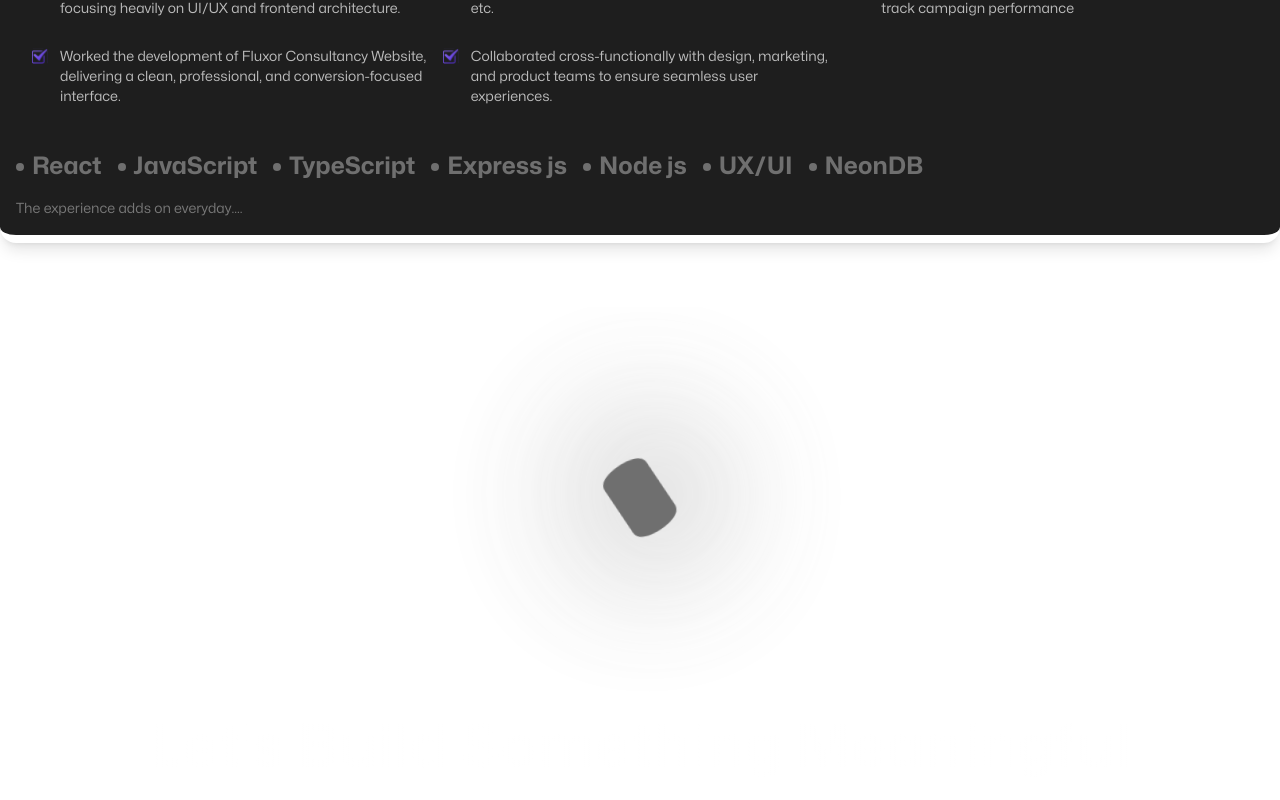
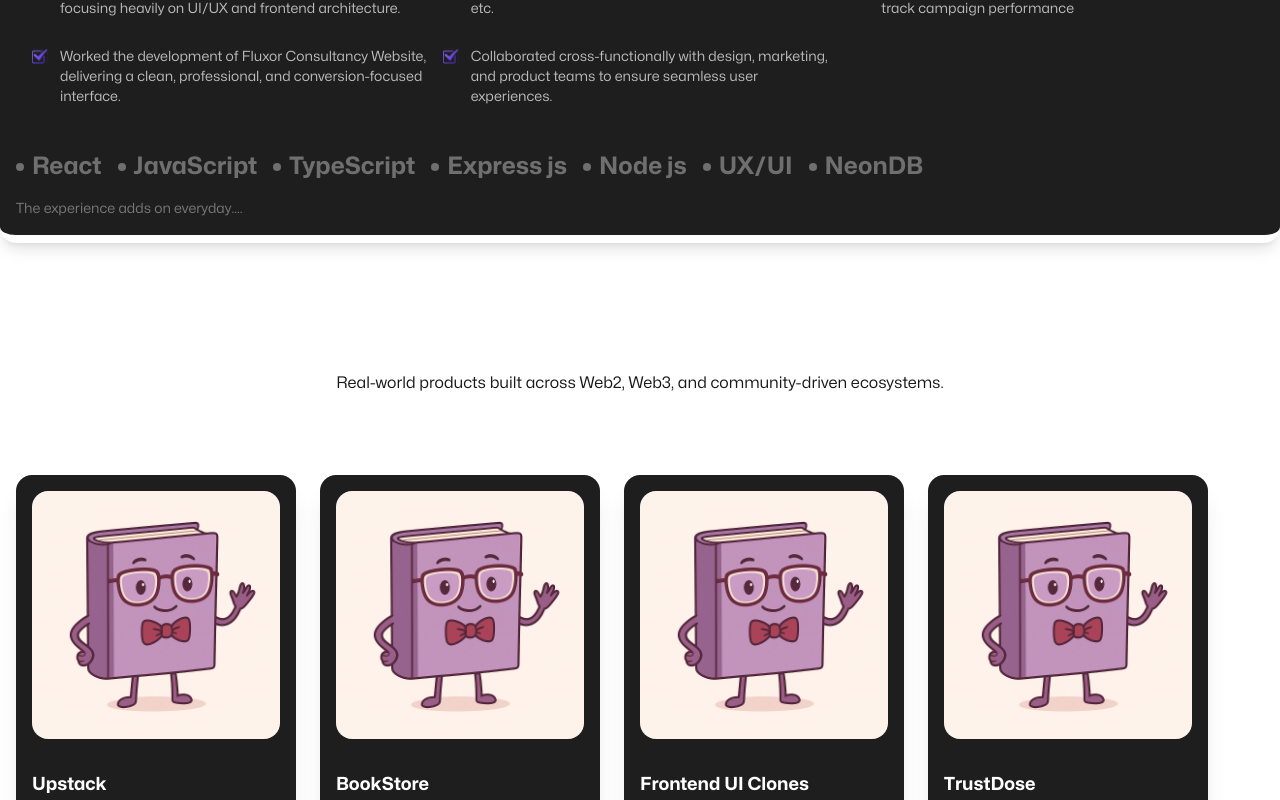
Before and after one commit to anushreemehta6/my-app, a Next.js app: page / in a window 1280 px wide. Shown: the part 3134-3934 px from the top of the page. Built offline with nearby package versions, Linux system fonts and the light colour scheme.

Commit message:
project section completed

```diff
--- /dev/null
+++ b/src/app/component/Project.tsx
@@ -0,0 +1,40 @@
+import React from "react";
+import ProjectFlipCard from "./projectFlipCard";
+import { projects } from "../constants/projects";
+import Heading from "../wrappers/heading";
+
+const Project = () => {
+  return (
+    <>
+      <div className=" min-h-screen ">
+        <div className="my-20 max-w-7xl mx-auto px-4 ">
+          <Heading>
+            A curated selection of things I’ve built and shipped.
+          </Heading>
+          <p className="text-center">
+            Real-world products built across Web2, Web3, and community-driven
+            ecosystems.
+          </p>
+        </div>
+
+        <div className="max-w-7xl mx-auto px-4 ">
+          <div className="grid grid-cols-4 gap-6 w-max">
+            {projects.map((project) => (
+              <ProjectFlipCard
+                key={project.id}
+                image={project.image}
+                title={project.title}
+                subtitle={project.subtitle}
+                links={project.links}
+                description={project.description}
+                techStack={project.techStack}
+              />
+            ))}
+          </div>
+        </div>
+      </div>
+    </>
+  );
+};
+
+export default Project;
--- /dev/null
+++ b/src/app/component/projectFlipCard.tsx
@@ -0,0 +1,82 @@
+import { Link } from "lucide-react";
+import Image from "next/image";
+
+type Props = {
+  image: any;
+  title: string;
+  subtitle: string;
+  description: string;
+  techStack: { name: string }[];
+  links: string;
+};
+
+const ProjectFlipCard = ({
+  image,
+  title,
+  links,
+  subtitle,
+  description,
+  techStack,
+}: Props) => {
+  return (
+    <div className="flip-card w-[280px] h-[360px]">
+      <div className="flip-inner relative w-full h-full rounded-2xl">
+        {/* FRONT */}
+        <div className="flip-face absolute inset-0 rounded-2xl overflow-hidden bg-[#1E1E1E] shadow-xl p-4">
+          <Image
+            src={image}
+            alt={title}
+            className="object-cover rounded-2xl  "
+          />
+
+          {/* overlay */}
+          {/* <div className="absolute inset-0 bg-black/30" /> */}
+
+          <div className="absolute bottom-4 left-4 right-4">
+            <div>
+              <h3 className="text-white font-semibold text-lg">{title}</h3>
+              <p className="text-white/70 text-sm ">{subtitle}</p>
+            </div>
+          </div>
+        </div>
+
+        {/* BACK */}
+        <div className="flip-face flip-back absolute inset-0 rounded-2xl bg-[#1E1E1E] p-5 flex flex-col justify-between">
+          <div>
+            <p className="mt-3 text-lg text-white leading-relaxed">
+              {description}
+            </p>
+          </div>
+
+          {/* TECH STACK */}
+          <div className="w-full">
+            <div className="flex flex-wrap gap-2 mt-4 w-[80%]">
+            {techStack.map((tech, idx) => (
+              <span
+                key={idx}
+                className="text-xs px-3 py-1 rounded-full bg-white/10 text-white/70"
+              >
+                {tech.name}
+              </span>
+            ))}
+          </div>
+          <div className="absolute bottom-4  right-4 w-[20%]">
+            <a
+              href={links}
+              target="_blank"
+              rel="noopener noreferrer"
+              className="bg-purple-700 rounded-full w-10 h-10 flex items-center justify-center hover:bg-purple-600 transition"
+            >
+              <Link className="w-5 h-5 text-white" />
+            </a>
+          </div>
+
+          </div>
+
+        </div>
+      </div>
+    </div>
+  );
+};
+
+export default ProjectFlipCard;
--- /dev/null
+++ b/src/app/constants/projects.ts
@@ -0,0 +1,137 @@
+import { StaticImageData } from "next/image";
+import { image, trustdose } from "../assets";
+
+export type Project = {
+  id: string;
+  title: string;
+  subtitle: string;
+  image: StaticImageData;
+  description: string;
+  features?: string[];
+  includes?: string[];
+  highlights?: string[];
+  techStack: { name: string }[];
+  links: string;
+};
+
+export const projects: Project[] = [
+  {
+    id: "1",
+    title: "Upstack",
+    subtitle: "Course Selling Platform",
+    image: image,
+    description:
+      "A scalable full-stack platform enabling instructors to create and sell courses with dashboards, authentication, and payments.",
+    features: [
+      "Instructor dashboards",
+      "Secure authentication",
+      "Course management",
+    ],
+    techStack: [
+      { name: "React" },
+      { name: "Node.js" },
+      { name: "Express" },
+      { name: "MongoDB" },
+    ],
+    links: "https://github.com/anushreemehta6/upStack---app",
+  },
+
+  {
+    id: "2",
+    title: "BookStore",
+    subtitle: "Online Book Platform",
+    image: image,
+    description:
+      "A responsive web app for discovering, purchasing, and reading books online with a clean UI.",
+    techStack: [{ name: "React" }, { name: "MongoDB" }, { name: "Node.js" }],
+    links: "https://github.com/anushreemehta6/bookstore",
+  },
+
+  {
+    id: "3",
+    title: "Frontend UI Clones",
+    subtitle: "UI/UX Practice Projects",
+    image: image,
+    description:
+      "Recreated frontend clones of popular platforms to strengthen UI/UX and frontend fundamentals.",
+    includes: ["Netflix", "Amazon", "Flipkart", "Zomato"],
+    techStack: [{ name: "HTML" }, { name: "CSS" }, { name: "JavaScript" }],
+    links: "https://github.com/anushreemehta6/zomato-clone-2",
+  },
+
+  {
+    id: "4",
+    title: "TrustDose",
+    subtitle: "Decentralized Clinical Trial Registry",
+    image: image,
+    description:
+      "A decentralized and immutable clinical trial registry built on the Flow blockchain, ensuring transparency, auditability, and public access for regulators and stakeholders.",
+    techStack: [
+      { name: "Flow Blockchain" },
+      { name: "Cadence" },
+      { name: "React" },
+      { name: "Vite" },
+      { name: "FCL" },
+      { name: "IPFS" },
+    ],
+    links: "",
+  },
+
+  {
+    id: "5",
+    title: "Readora",
+    subtitle: "Web3 Book Community Platform",
+    image: image,
+    description:
+      "A Web3-powered social platform for readers where engagement, reading streaks, and community participation are rewarded with NFTs and blockchain-based incentives.",
+    highlights: [
+      "Reading streaks & engagement tracking",
+      "NFT rewards & on-chain achievements",
+      "Brand-led NFT & phygital campaigns",
+      "Multi-role dashboards (User, Brand, Admin)",
+    ],
+    techStack: [
+      { name: "React" },
+      { name: "Node.js" },
+      { name: "MongoDB" },
+      { name: "Solidity" },
+
+
+    ],
+    links: "",
+  },
+  {
+    id: "6",
+    title: "Inside-Out",
+    subtitle: "AI-Powered Anonymous Chat App",
+    image: image,
+    description:
+      "A full-stack anonymous chat platform designed for Gen Z users to connect safely with AI or randomly matched peers. Focuses on privacy, emotional intelligence, and judgment-free conversations.",
+    highlights: [
+      "Anonymous and privacy-first conversations",
+      "AI-powered emotional intelligence",
+      "Random peer matching",
+      "Safe, judgment-free chat experience",
+    ],
+    techStack: [
+      { name: "HTML" },
+      { name: "CSS" },
+      { name: "JavaScript" },
+      { name: "OpenAI API" },
+    ],
+    links: "https://github.com/anushreemehta6/InsideOut-main",
+  },
+  {
+    id: "7",
+    title: "MausamMitra",
+    subtitle: "React Weather App",
+    image: image,
+    description: "A react based app that uses Open weather API to display data",
+    techStack: [
+      { name: "React" },
+      { name: "Tailwind" },
+      { name: "Open weather API" },
+    ],
+    links: "https://github.com/anushreemehta6/Mausam-Mitra",
+  },
+];
--- a/src/app/globals.css
+++ b/src/app/globals.css
@@ -51,3 +51,32 @@ body {
 .animate-marquee-reverse:hover {
   animation-play-state: paused;
 }
+
+.flip-card {
+  perspective: 1200px;
+}
+
+.flip-inner {
+  transform-style: preserve-3d;
+  transition: transform 0.7s ease;
+}
+
+.flip-card:hover .flip-inner {
+  transform: rotateY(180deg);
+}
+
+.flip-face {
+  backface-visibility: hidden;
+}
+
+.flip-back {
+  transform: rotateY(180deg);
+}
+
+.scrollbar-hide::-webkit-scrollbar {
+  display: none;
+}
+.scrollbar-hide {
+  -ms-overflow-style: none;
+  scrollbar-width: none;
+}
--- a/src/app/page.tsx
+++ b/src/app/page.tsx
@@ -3,6 +3,7 @@ import About from "./component/about";
 import Hero from "./component/hero";
 import GlimpseScatter from "./component/glimpse";
 import Experience from "./component/experience";
+import Project from "./component/Project";
 
 
 export default function Home() {
@@ -16,7 +17,7 @@ export default function Home() {
         <About />
         <GlimpseScatter/>
         <Experience/>
-
+       <Project/>
       </div>
     </>
   );
```
